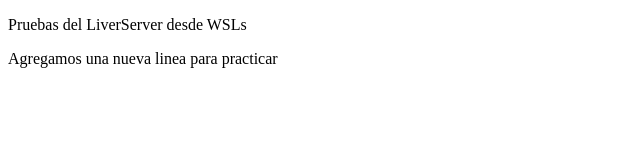
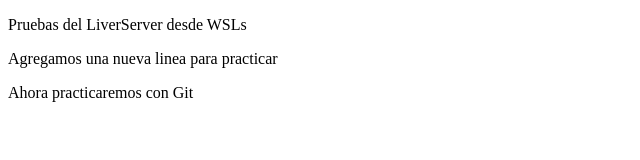
Before and after one commit to mifannt/demoPreworkCurso, a plain HTML site: page index.html in a window 1280 px wide. Shown: the whole page, without its empty margins (0-640 px from the left). Drawn offline with Linux system fonts and the light colour scheme.

Commit message:
linea de practica Git

```diff
--- a/index.html
+++ b/index.html
@@ -9,6 +9,7 @@
 <body>
     <p>Pruebas del LiverServer desde WSLs</p>
     <p>Agregamos una nueva linea para practicar</p>
+    <p>Ahora practicaremos con Git</p>
 
 </body>
 </html>
```
